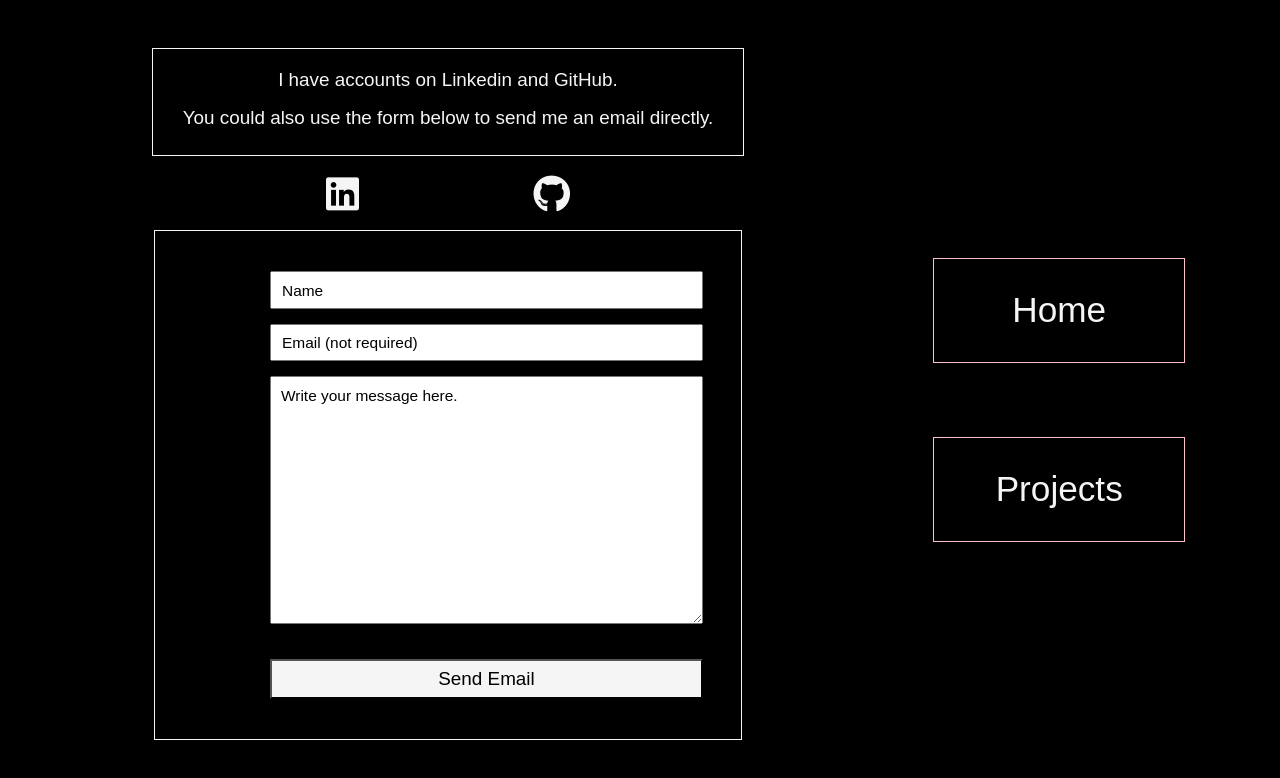
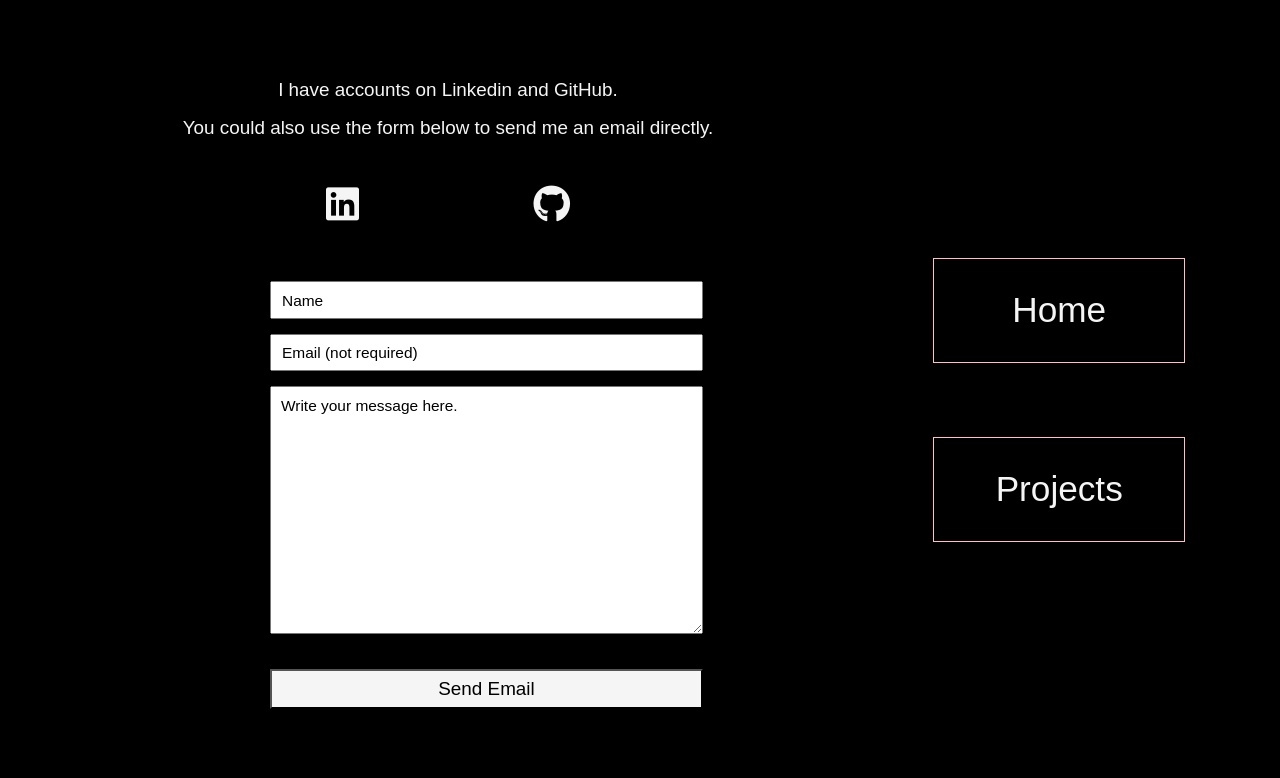
Before and after one commit to danbart909/oldportfolio, a React (Create React App) app: page /contact in a window 1280 px wide. Shown: the top 778 px of the page. Built offline with nearby package versions, Linux system fonts and the light colour scheme; a web font is replaced by a local one.

Commit message:
minor format change for contacts

```diff
--- a/src/index.css
+++ b/src/index.css
@@ -580,7 +580,7 @@ img {
   height: 95vh;
   display: flex;
   flex-direction: column;
-  margin: 0 0 80px 0;
+  margin: 0 0 60px 0;
 }
 
 #contact-button-header-container {
@@ -596,7 +596,8 @@ img {
   display: flex;
   flex-direction: column;
   text-align: center;
-  border: 1px solid whitesmoke;
+  /* border: 1px solid whitesmoke; */
+  border: 1px solid transparent;
   padding: 20px 20px 10px 20px;
   transition: 0.5s;
 }
@@ -650,7 +651,7 @@ img {
   flex-direction: column;
   justify-content: center;
   align-items: center;
-  border: 1px solid whitesmoke;
+  border: 1px solid transparent;
   padding: 40px 0 30px 13%;
 }
 
```
